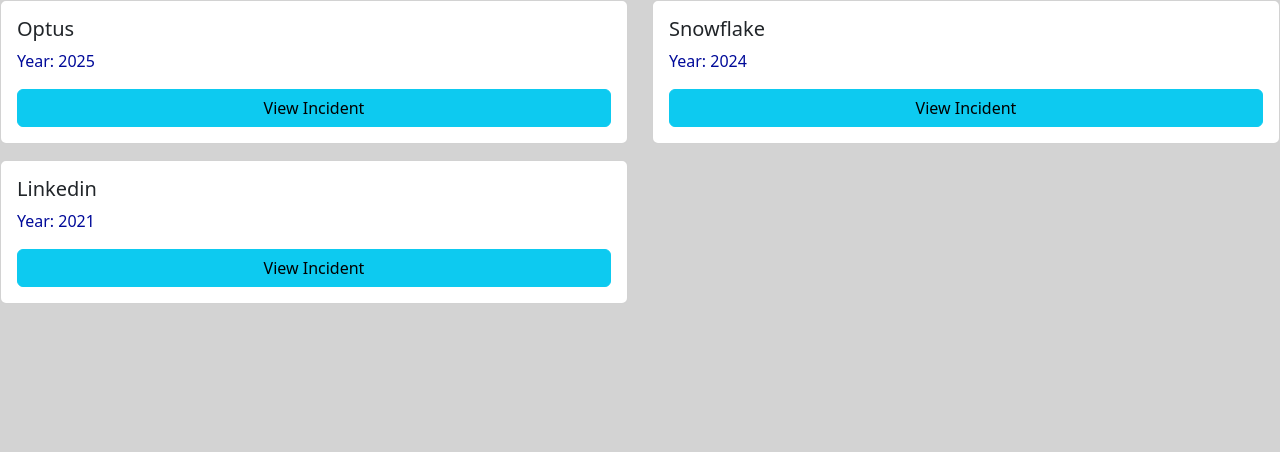
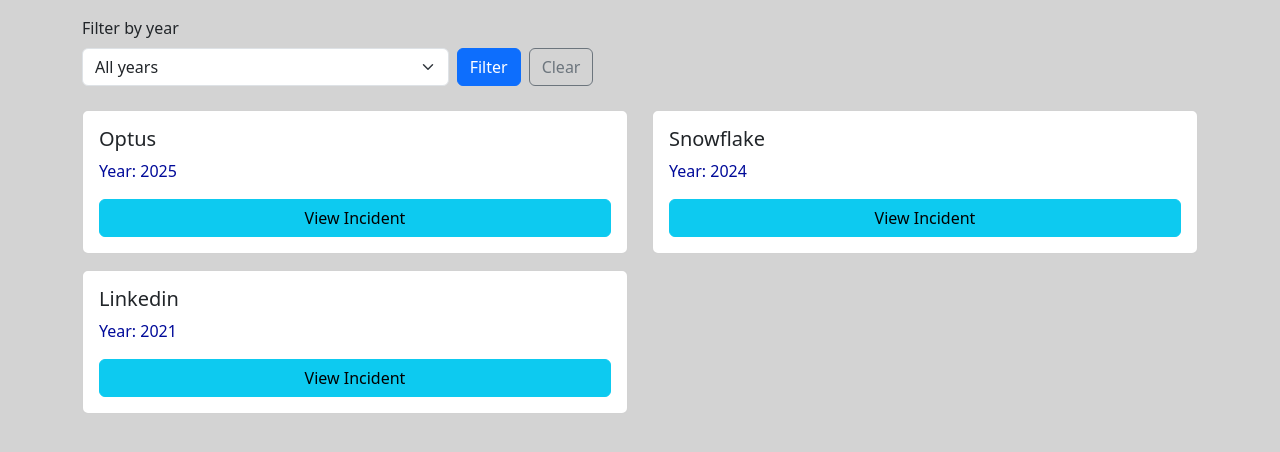
Before and after one commit to Macarthur-Anglican-School/Macarthur-Anglican-School-Ike---12SEN-PWA-Project, a Flask app: page /incidents/1 in a window 1280 px wide. Shown: the part 80-532 px from the top of the page. Run offline with Flask 3, Linux system fonts and the light colour scheme.

Commit message:
Added drop down for years to filer incidents on vulnerabilities page

```diff
--- a/app.py
+++ b/app.py
@@ -19,26 +19,44 @@ def home():
 
 @app.route('/incidents/<vul_id>')
 def incident_page(vul_id):
-    # TASK 1: Connect to the database
-    with engine.connect() as connect1:
-        # This way of connecting to the database
-        # ensures that the connection is automatically closed as soon as the function finishes
-        query = text(f'SELECT inc_name, inc_year, inc_url FROM incidents WHERE vul_id = :vul_id')
-        result1 = connect1.execute(query, {"vul_id":vul_id}).fetchall()
+    selected_year = request.args.get('year', '').strip()
 
-    # TASK 2: Fetch the Vulnerability Name for the heading (JOIN or separate query)
-    with engine.connect() as connect2:
-        # This way of connecting to the database
-        # ensures that the connection is automatically closed as soon as the function finishes
-        query = text(f'SELECT vul_name FROM vulnerabilities WHERE id = :vul_id')
-        result2 = connect2.execute(query, {"vul_id": vul_id}).fetchone()
+    with engine.connect() as connection:
+        incidents_years_query = text(
+            'SELECT DISTINCT inc_year FROM incidents '
+            'WHERE vul_id = :vul_id ORDER BY inc_year DESC'
+        )
+        available_years = connection.execute(
+            incidents_years_query, {"vul_id": vul_id}
+        ).fetchall()
 
-    # TASK 3: Fetch all Incidents linked to this vul_id, return incidents list
-    print(result1)
-    print(result2)
+        incidents_query = (
+            'SELECT inc_name, inc_year, inc_url FROM incidents '
+            'WHERE vul_id = :vul_id'
+        )
+        query_params = {"vul_id": vul_id}
 
-    print(vul_id) #this is a print statement to help you understand what data is being returned
-    return render_template('incidents.html', vulnerability = result2, incidents = result1)
+        if selected_year:
+            incidents_query += ' AND inc_year = :selected_year'
+            query_params["selected_year"] = selected_year
+
+        incidents_query += ' ORDER BY inc_year DESC, inc_name ASC'
+        result1 = connection.execute(text(incidents_query), query_params).fetchall()
+
+        vulnerability_query = text(
+            'SELECT vul_name FROM vulnerabilities WHERE id = :vul_id'
+        )
+        result2 = connection.execute(
+            vulnerability_query, {"vul_id": vul_id}
+        ).fetchone()
+
+    return render_template(
+        'incidents.html',
+        vulnerability=result2,
+        incidents=result1,
+        available_years=available_years,
+        selected_year=selected_year
+    )
 
 @app.route('/add-incident', methods=['GET', 'POST'])
 def add_incident():
--- a/templates/incidents.html
+++ b/templates/incidents.html
@@ -7,7 +7,27 @@
 {% endblock %}
 
 {% block content %}
-<!-- Use a for loop to display the incidents that match the vulnerability. -->
+<div class="container py-3">
+    <form method="GET" class="row g-2 align-items-end mb-4">
+        <div class="col-12 col-sm-6 col-md-4">
+            <label for="year" class="form-label">Filter by year</label>
+            <select id="year" name="year" class="form-select">
+                <option value="">All years</option>
+                {% for year in available_years %}
+                <option value="{{ year.inc_year }}" {% if selected_year == year.inc_year|string %}selected{% endif %}>
+                    {{ year.inc_year }}
+                </option>
+                {% endfor %}
+            </select>
+        </div>
+        <div class="col-auto">
+            <button type="submit" class="btn btn-primary">Filter</button>
+        </div>
+        <div class="col-auto">
+            <a href="/incidents/{{ request.view_args.vul_id }}" class="btn btn-outline-secondary">Clear</a>
+        </div>
+    </form>
+
     <div class="row">
         {% for incident in incidents %}
         <div class="col-12 col-md-6 mb-3">
@@ -17,7 +37,12 @@
                 <a href="{{ incident.inc_url }}" class="btn btn-info" target="_blank">View Incident</a>
             </div>
         </div>
+        {% else %}
+        <div class="col-12">
+            <div class="alert alert-secondary mb-0">No incidents found for the selected year.</div>
+        </div>
         {% endfor %}
-<!-- Add the button for adding a new incident -->
+    </div>
+</div>
 
 {% endblock %}
```
Lines whose indentation alone changed are shown as unchanged.
